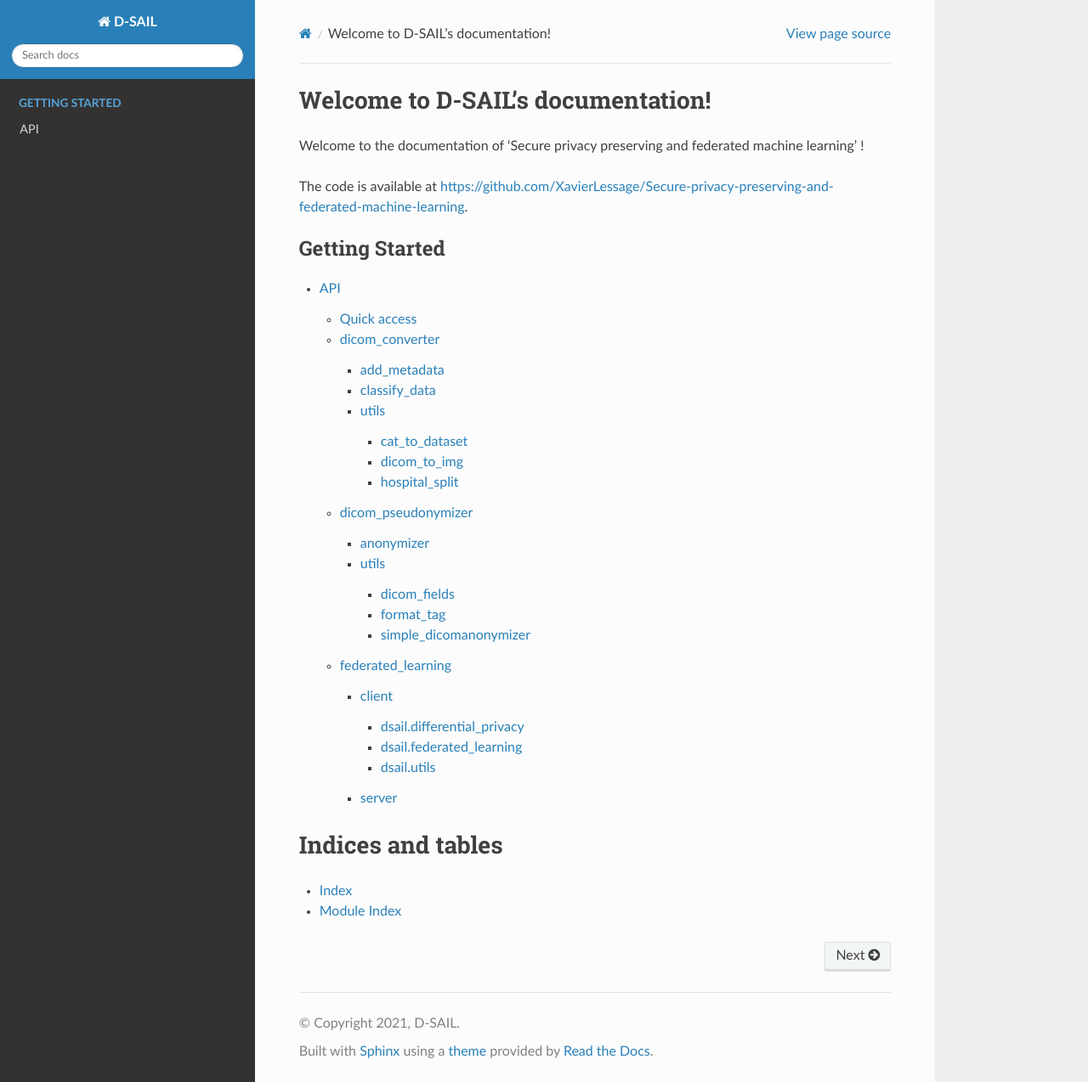
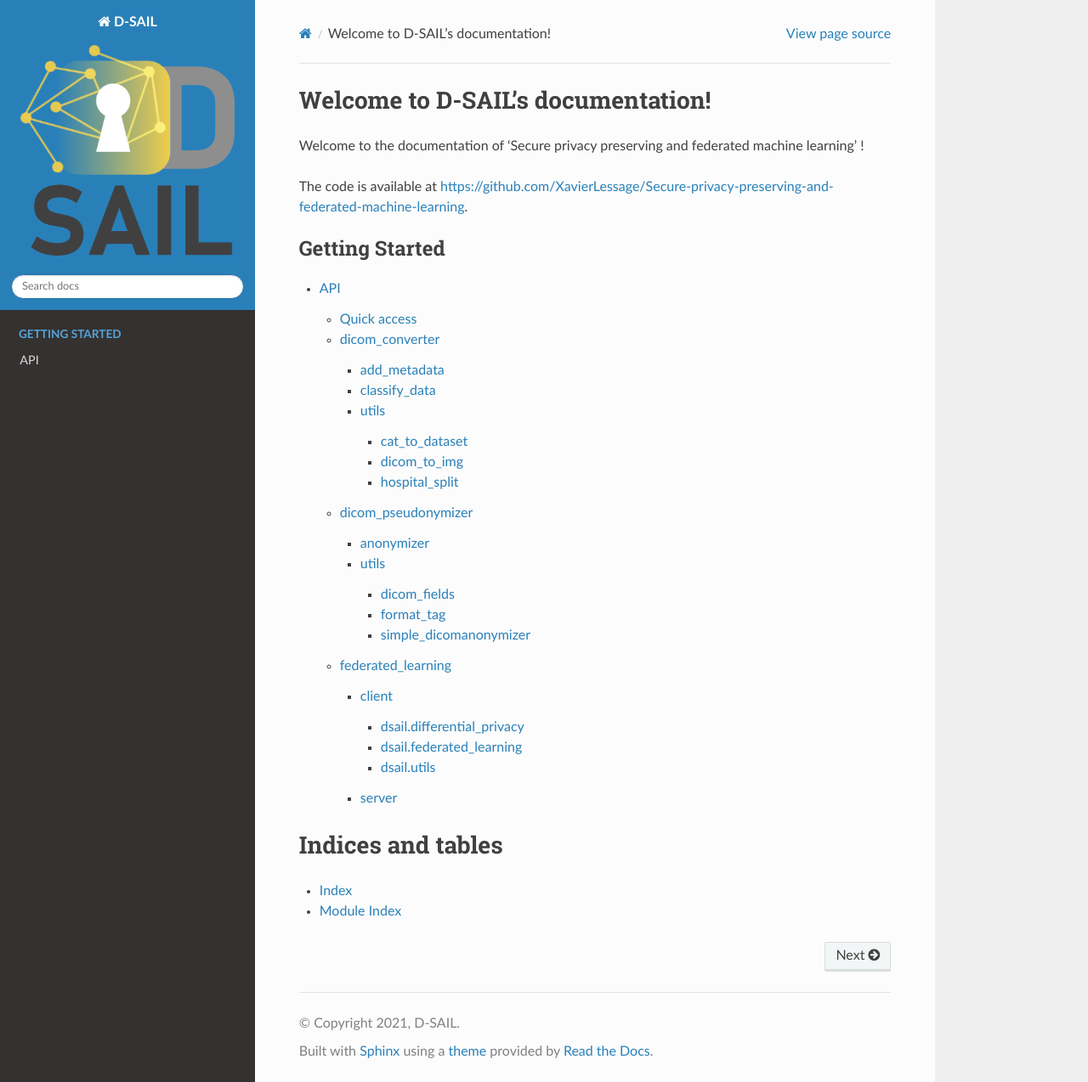
Before and after one commit to XavierLessage/D-SAIL, a Sphinx documentation site: the page built from docs/source/index.rst, in a window 1280 px wide and 1274 px high. Shown: the whole window at 85% size. Built offline with Sphinx 7.4.7 and the Read the Docs theme 2.0.0, drawn with Linux system fonts in a browser that asks for light colours.

Commit message:
added logo

```diff
--- a/docs/source/conf.py
+++ b/docs/source/conf.py
@@ -54,4 +54,4 @@ html_static_path = ['_static']
 # -- Options for EPUB output
 epub_show_urls = 'footnote'
 
-html_logo = 'logo.pdf'
+html_logo = 'logo.png'
```
Also changed, not shown: docs/source/logo.png (added), 1 other file.
